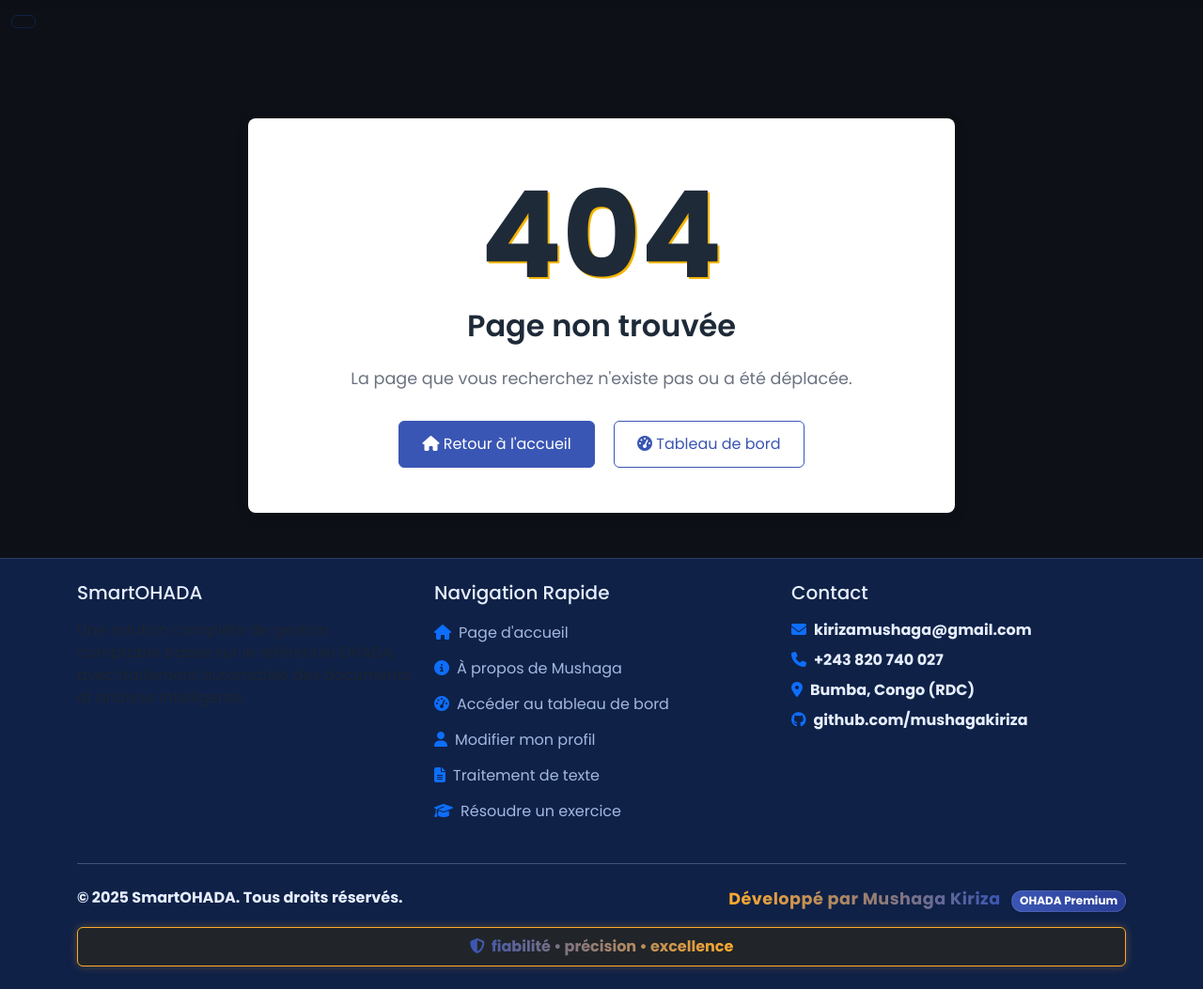
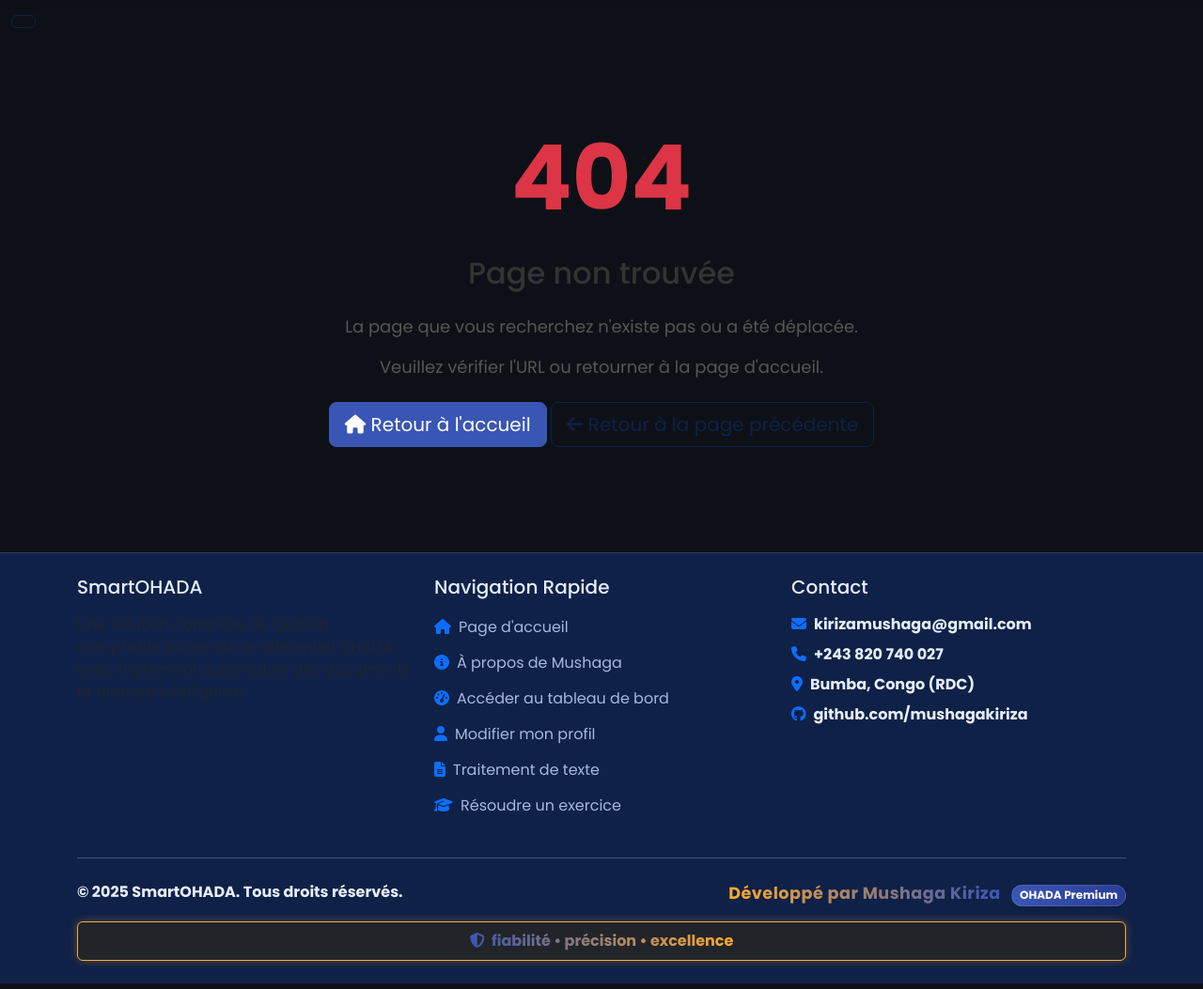
Before and after one commit to leontine526/Comptabilit-05, a Flask app: template templates/errors/404.html in a window 1280 px wide. Shown: the part 96-1149 px from the top of the page at 94% size. Run offline with Flask 3, Linux system fonts and the light colour scheme; the template is opened without the code that fills it, so the values that code supplies are empty; a user stored in the database is signed in; some libraries are stand-ins or nearby versions.

Commit message:
Assistant checkpoint: Correction des gestionnaires d'erreurs et templates
Assistant generated file changes:
- app.py: Correction de la gestion des erreurs
- error_handlers.py: Ajout d'un gestionnaire d'erreurs complet
- templates/errors/404.html: Correction du template d'erreur 404
- .replit: Updated app configuration

---

User prompt:

Pour résoudre le problème d'erreur qui empêche votre application affichant une erreur 500, suivons ces étapes :

Vérification des Erreurs
Logs d'erreur : Consultez les logs pour voir les détails de l'erreur. Cela peut souvent donner des indices sur ce qui ne va pas.

Vérification des routes : Assurez-vous que les routes critiques comme / ou /index sont correctement définies dans routes.py.

Gestion des erreurs : Vérifiez que handle_exception est correctement implémenté dans app.py pour gérer les exceptions inattendues.

Étapes de Débogage
1. Vérifiez le Gestionnaire des Erreurs
Vérifiez que l'import render_template est configuré :

Dans app.py :

from flask import Flask, request, session, render_template, jsonify
Assurez-vous que le gestionnaire d'erreur utilise render_template :

@app.errorhandler(Exception)
def handle_exception(e):
    try:
        db.session.rollback()
    except:
        pass
    return render_template('errors/500.html', error=str(e)), 500
2. Assurez la Configuration des Routes
Vérifiez que la route pour la page d'accueil est correctement définie :

Dans routes.py :

@app.route('/')
@app.route('/index')
def index():
    """Route pour la page d'accueil"""
    return render_template('index.html', title="Accueil")
Correction des Fichiers
Vérifions et corrigeons ces éléments dans vos fichiers :

app.py
Une fois les modifications effectuées, redémarrez votre application et voyez si le problème persiste.

Actions Complémentaires
Vérification des migrations de la base de données : Assurez-vous que toutes les migrations de la base de données ont été appliquées.

Examiner les dépendances : Assurez-vous que toutes les dépendances requises sont installées et mises à jour.

En appliquant ces étapes, vous devriez résoudre le problème lié à l'erreur 500.

Assistant automatically restarted your App after applying file changes. You can disable this behavior in
.
Checkpoint made
1 minute ago
•

Scroll to latest
Assistant mode

advanced
GPT-4o

Replit-Commit-Author: Assistant
Replit-Commit-Session-Id: a0332f4d-9618-46fa-b444-4d5cee761523

```diff
--- a/templates/errors/404.html
+++ b/templates/errors/404.html
@@ -1,74 +1,64 @@
+
 {% extends 'base.html' %}
 
-{% block content %}
-<div class="container error-container">
-    <div class="row">
-        <div class="col-md-8 mx-auto text-center">
-            <div class="error-box">
-                <h1 class="error-code">404</h1>
-                <h2 class="error-title">Page non trouvée</h2>
-                <p class="error-message">
-                    La page que vous recherchez n'existe pas ou a été déplacée.
-                </p>
-                <div class="error-actions">
-                    <a href="{{ url_for('index') }}" class="btn btn-primary">
-                        <i class="fas fa-home"></i> Retour à l'accueil
-                    </a>
-                    {% if current_user.is_authenticated %}
-                    <a href="{{ url_for('dashboard') }}" class="btn btn-outline-primary">
-                        <i class="fas fa-tachometer-alt"></i> Tableau de bord
-                    </a>
-                    {% endif %}
-                </div>
-            </div>
-        </div>
-    </div>
-</div>
-{% endblock %}
+{% block title %}Page non trouvée | SmartOHADA{% endblock %}
 
 {% block styles %}
 {{ super() }}
 <style>
     .error-container {
-        padding: 3rem 0;
+        max-width: 800px;
+        margin: 0 auto;
+        padding: 40px 20px;
     }
-
-    .error-box {
-        background-color: #fff;
-        border-radius: 8px;
-        box-shadow: 0 4px 15px rgba(0,0,0,0.1);
-        padding: 3rem;
-        margin-top: 2rem;
+    .error-code {
+        font-size: 96px;
+        font-weight: bold;
+        color: #dc3545;
+        margin-bottom: 10px;
     }
-
-    .error-code {
-        font-size: 8rem;
-        font-weight: 700;
-        color: #1E2A38;
-        margin-bottom: 0;
-        text-shadow: 2px 2px 0 #F4B400;
+    .error-title {
+        font-size: 32px;
+        margin-bottom: 20px;
+        color: #333;
     }
-
-    .error-title {
-        font-size: 2rem;
-        font-weight: 600;
-        margin-bottom: 1.5rem;
-        color: #1E2A38;
+    .error-message {
+        font-size: 18px;
+        color: #555;
     }
-
-    .error-message {
-        font-size: 1.1rem;
-        color: #6B7280;
-        margin-bottom: 2rem;
-    }
-
     .error-actions {
-        margin-top: 2rem;
-    }
-
-    .error-actions .btn {
-        margin: 0 0.5rem;
-        padding: 0.75rem 1.5rem;
+        margin-top: 30px;
     }
 </style>
 {% endblock %}
+
+{% block content %}
+<div class="container">
+    <div class="error-container text-center my-5">
+        <div class="error-code">404</div>
+        <h1 class="error-title">Page non trouvée</h1>
+
+        <div class="error-message my-4">
+            <p>La page que vous recherchez n'existe pas ou a été déplacée.</p>
+            <p>Veuillez vérifier l'URL ou retourner à la page d'accueil.</p>
+        </div>
+
+        {% if error %}
+        <div class="error-details">
+            <div class="alert alert-danger">
+                {{ error }}
+            </div>
+        </div>
+        {% endif %}
+
+        <div class="error-actions my-4">
+            <a href="/" class="btn btn-primary btn-lg">
+                <i class="fas fa-home"></i> Retour à l'accueil
+            </a>
+            <a href="javascript:history.back()" class="btn btn-outline-secondary btn-lg ml-3">
+                <i class="fas fa-arrow-left"></i> Retour à la page précédente
+            </a>
+        </div>
+    </div>
+</div>
+{% endblock %}
```
Also changed, not shown: app.py (+4 -11 lines), error_handlers.py (+31 -19 lines), 1 other file.
